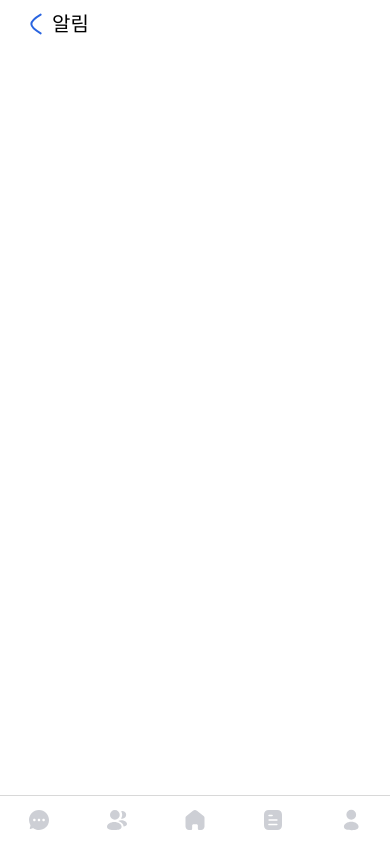
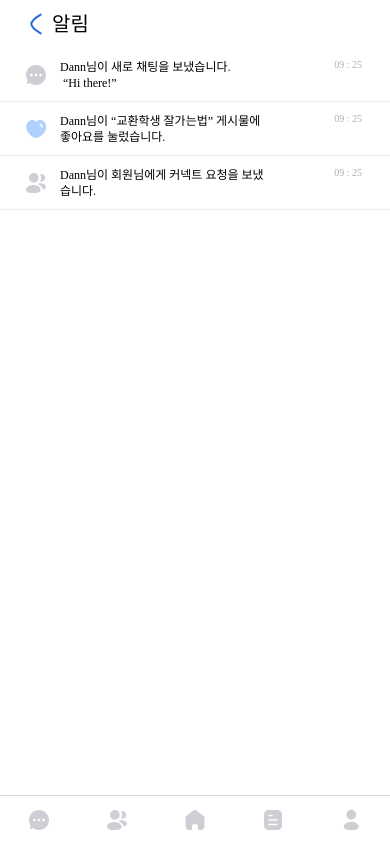
Before and after one commit to team-diverse/dife-frontend, a React Native app: screen /Notification in a window 390 px wide. Built offline with nearby package versions, Linux system fonts and the light colour scheme; a web font is replaced by a local one.

Commit message:
feat: notificationPage 기본 틀 완성

```diff
--- /dev/null
+++ b/src/components/notificationCompo/NotificationCard.js
@@ -0,0 +1,78 @@
+import React from 'react';
+import { View, Text, Image, StyleSheet } from 'react-native';
+import { customTheme } from '../../styles/customTheme.js';
+
+import ChatDf24 from '../icon_24/chat_df_24.js';
+import ConnectDf24 from '../icon_24/connect_df_24.js';
+import HeartInac24 from '../icon_24/heart_inac_24.js';
+
+const { fontCaption, fontNavi } = customTheme;
+
+const NotificationCard = ({icon='아이콘', name='이름', context='내용', time='시간'}) => {
+  let iconSvg;
+  if (icon === 'chat') {
+    iconSvg = <ChatDf24 />;
+  } else if (icon === 'connect') {
+    iconSvg = <ConnectDf24 />;
+  } else if (icon === 'heart') {
+    iconSvg = <HeartInac24 />;
+  }
+
+  return (
+    <View style={styles.rectangle}>
+        <View style={styles.notify}>
+            <View style={styles.iconTextContainer}>
+              <View style={styles.icon}>{iconSvg}</View>
+                <View style={styles.textContainer}>
+                  <Text style={styles.context}>{name}{context}</Text>
+                </View>
+            </View>
+              <Text style={styles.time}>{time}</Text>
+        </View>
+    </View>
+  );
+};
+
+const styles = StyleSheet.create({
+  rectangle: {
+    position: 'relative',
+    width: '100%',
+    height: 54,
+    backgroundColor: customTheme.bgBasic,
+    flexDirection: 'row',
+    alignItems: 'center',
+    borderBottomWidth: 1,
+    borderBottomColor: customTheme.bgList,
+  },
+  notify: {
+    flex: 1,
+    flexDirection: 'row',
+    alignItems: 'flex-start',
+    justifyContent: 'space-between',
+  },
+  iconTextContainer: {
+    flexDirection: 'row',
+    alignItems: 'center',
+  },
+  icon: {
+    width: 24,
+    height: 24,
+    marginLeft: 24,
+    marginRight: 12,
+  },
+  textContainer: {
+    flexDirection: 'row',
+    justifyContent: 'flex-start',
+    width: 205,
+  },
+  context: {
+    ...fontCaption,
+  },
+  time: {
+    ...fontNavi,
+    color: customTheme.textDisable,
+    marginRight: 28,
+  },
+});
+
+export default NotificationCard;
--- a/src/pages/homePage/notificationPage.js
+++ b/src/pages/homePage/notificationPage.js
@@ -1,12 +1,50 @@
-import React, { useState } from 'react';
-import { SafeAreaView } from 'react-native';
-import EventStyles from './eventStyles';
+import React from 'react';
+import { View, SafeAreaView, FlatList } from 'react-native';
 import TopBar from '../../components/TobBar.js';
+import NotificationCard from '../../components/notificationCompo/NotificationCard.js'
+import NotificationStyles from './notificationStyles.js';
+import ChatDf24 from '../../components/icon_24/chat_df_24.js';
 
 const NotificationPage = () => {
+    const notificationData = [
+        {
+            id: '1',
+            icon: 'chat',
+            name: 'Dann',
+            context: '님이 새로 채팅을 보냈습니다. \n “Hi there!”',
+            time: '09 : 25',
+        },
+        {
+            id: '2',
+            icon: 'heart',
+            name: 'Dann',
+            context: '님이 “교환학생 잘가는법” 게시물에 좋아요를 눌렀습니다.',
+            time: '09 : 25',
+        },
+        {
+            id: '3',
+            icon: 'connect',
+            name: 'Dann',
+            context: '님이 회원님에게 커넥트 요청을 보냈습니다.',
+            time: '09 : 25',
+        },
+    ]
+
     return (
-        <SafeAreaView style={[EventStyles.container, { alignItems: 'center' }]}>
+        <SafeAreaView style={[NotificationStyles.container, { alignItems: 'center' }]}>
             <TopBar tobBar="알림"/>
+            <FlatList style={NotificationStyles.flatlist}
+                data={notificationData}
+                renderItem={({ item }) => (
+                    <NotificationCard
+                        icon={item.icon}
+                        name={item.name}
+                        context={item.context}
+                        time={item.time}
+                    />
+                )}
+                keyExtractor={item => item.id}
+            />
         </SafeAreaView>
     )
 }
--- a/src/pages/homePage/notificationStyles.js
+++ b/src/pages/homePage/notificationStyles.js
@@ -6,6 +6,9 @@ const NotificationStyles = StyleSheet.create({
         flex: 1,
         backgroundColor: customTheme.bgBasic,
     },
+    flatlist: {
+        width: '100%',
+    },
 });
 
 export default NotificationStyles;
```
